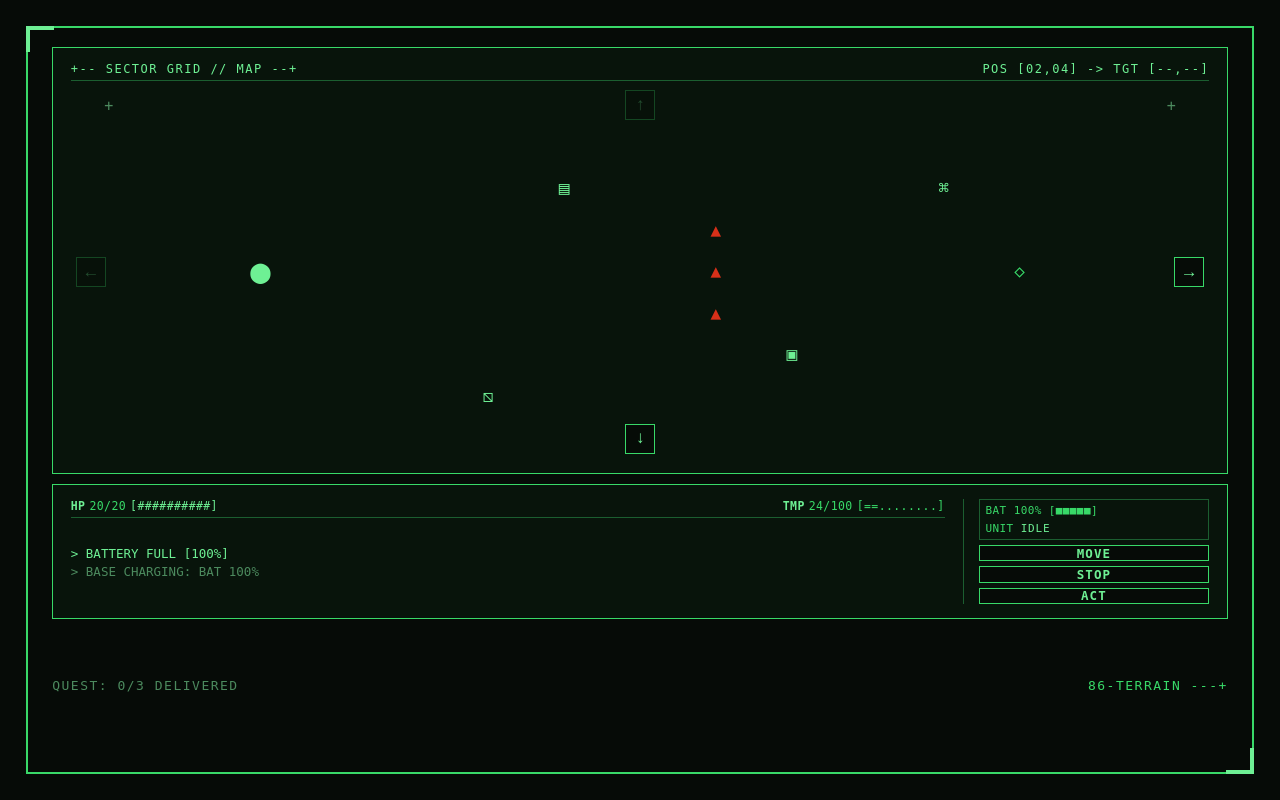
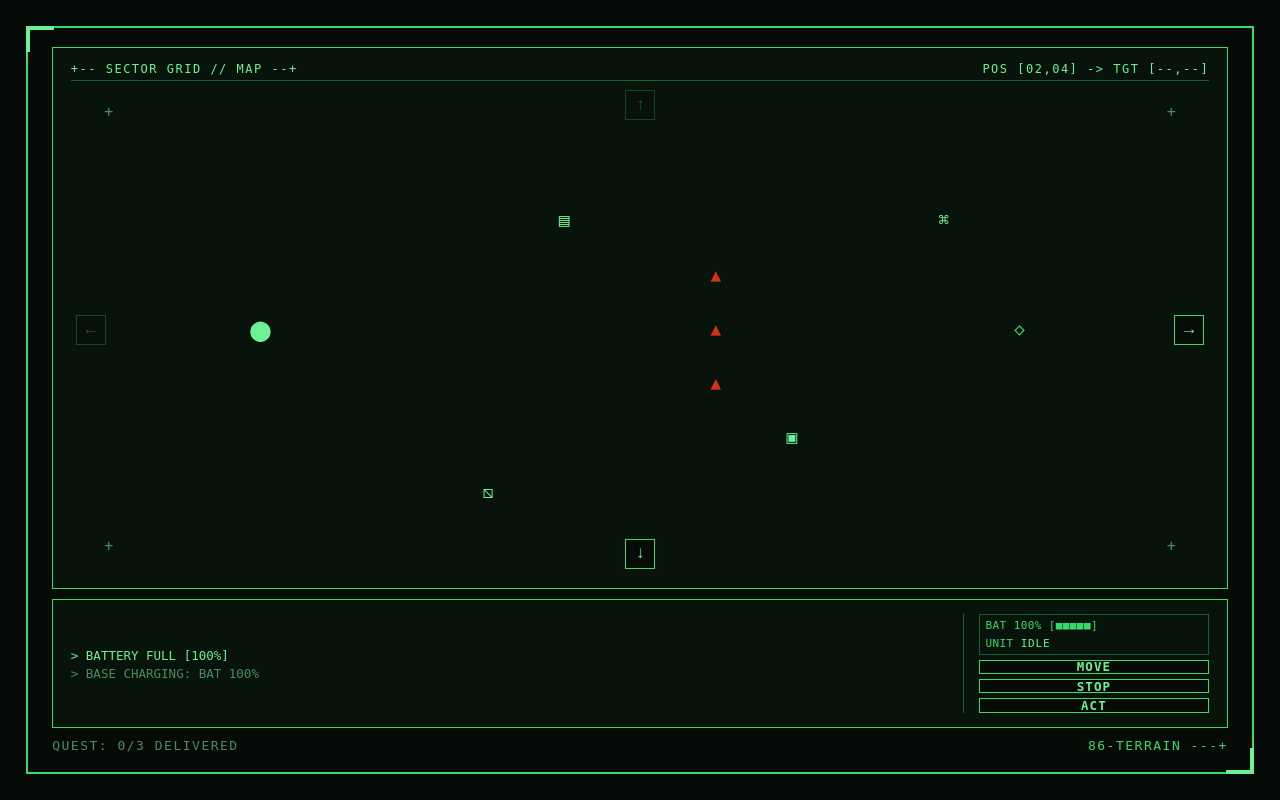
Before and after one commit to rinatsufiyarovberket-spec/planetsurvivalgame, a plain HTML site: page game/index.html in a window 1280 px wide. Drawn offline with Linux system fonts and the light colour scheme.

Commit message:
Refine map grid markers and bottom dock layout

```diff
--- a/game/index.html
+++ b/game/index.html
@@ -49,7 +49,7 @@
     border: 2px solid var(--grn-main);
     padding: 1.6% 2%;
     display: grid;
-    grid-template-rows: auto 1fr auto;
+    grid-template-rows: minmax(0, 1fr) auto;
     gap: 1.4%;
   }
 
@@ -100,8 +100,8 @@
     height: 100%;
     min-height: 0;
     display: grid;
-    grid-template-rows: 76fr 24fr;
-    gap: 1.8%;
+    grid-template-rows: minmax(0, 1fr) minmax(112px, 19%);
+    gap: 1.4%;
   }
 
   .panel {
@@ -148,8 +148,8 @@
     width: 100%;
     height: 100%;
     display: grid;
-    grid-template-columns: repeat(15, 1fr);
-    grid-template-rows: repeat(9, 1fr);
+    grid-template-columns: repeat(15, minmax(0, 1fr));
+    grid-template-rows: repeat(9, minmax(0, 1fr));
   }
 
   .map-nav {
@@ -380,21 +380,6 @@
 
       <section class="panel dock-panel">
         <div class="log-unified">
-          <div class="vitals-inline">
-            <div class="stat-inline-group">
-              <span class="stat-lbl">HP</span>
-              <span class="stat-val" id="hp-text">20/20</span>
-              <span class="stat-bar hp-bar" id="hp-bar">[##########]</span>
-            </div>
-
-            <div class="stat-inline-group">
-              <span class="stat-lbl">TMP</span>
-              <span class="stat-val" id="tmp-text">24/100</span>
-              <span class="stat-bar tmp-bar" id="tmp-bar">[##........]</span>
-            </div>
-
-          </div>
-
           <div class="log-body">
             <div class="log-line" id="log-main">&gt; TASK: DELIVER SOLAR PANEL + CRATE + ASSEMBLER TO BASE</div>
             <div class="log-line dim" id="log-prev">&gt; TAP CELL FOR INFO, PRESS MOVE TO STEP (1S)</div>
@@ -433,8 +418,9 @@
 
     const MARKER_CHAR = '\u2B24'; // ⚫
     const TARGET_CHAR = '\u25CB'; // ○
-    const CORNER_X = new Set([0, 14, 30, 44]);
-    const CORNER_Y = new Set([0, 13, 26]);
+    // Углы прямоугольных секторов 15x9 по всей карте.
+    const CORNER_X = new Set([0, 14, 15, 29, 30, 44]);
+    const CORNER_Y = new Set([0, 8, 9, 17, 18, 26]);
 
     let posX = 2;
     let posY = 4;
@@ -504,18 +490,6 @@
     }
 
     function renderVitals() {
-      document.getElementById('hp-text').textContent = hp + '/' + maxHp;
-      document.getElementById('hp-bar').textContent = makeAsciiBar(hp, maxHp, 10, '#', '.');
-
-      document.getElementById('tmp-text').textContent = tmp + '/' + maxTmp;
-      const tmpBar = document.getElementById('tmp-bar');
-      tmpBar.textContent = makeAsciiBar(tmp, maxTmp, 10, '=', '.');
-      if (tmp >= maxTmp * 0.75) {
-        tmpBar.classList.add('hot');
-      } else {
-        tmpBar.classList.remove('hot');
-      }
-
       const pct = batCells * 20;
       document.getElementById('bat-pct').textContent = pct + '%';
       const batBar = document.getElementById('bat-bar');
```
